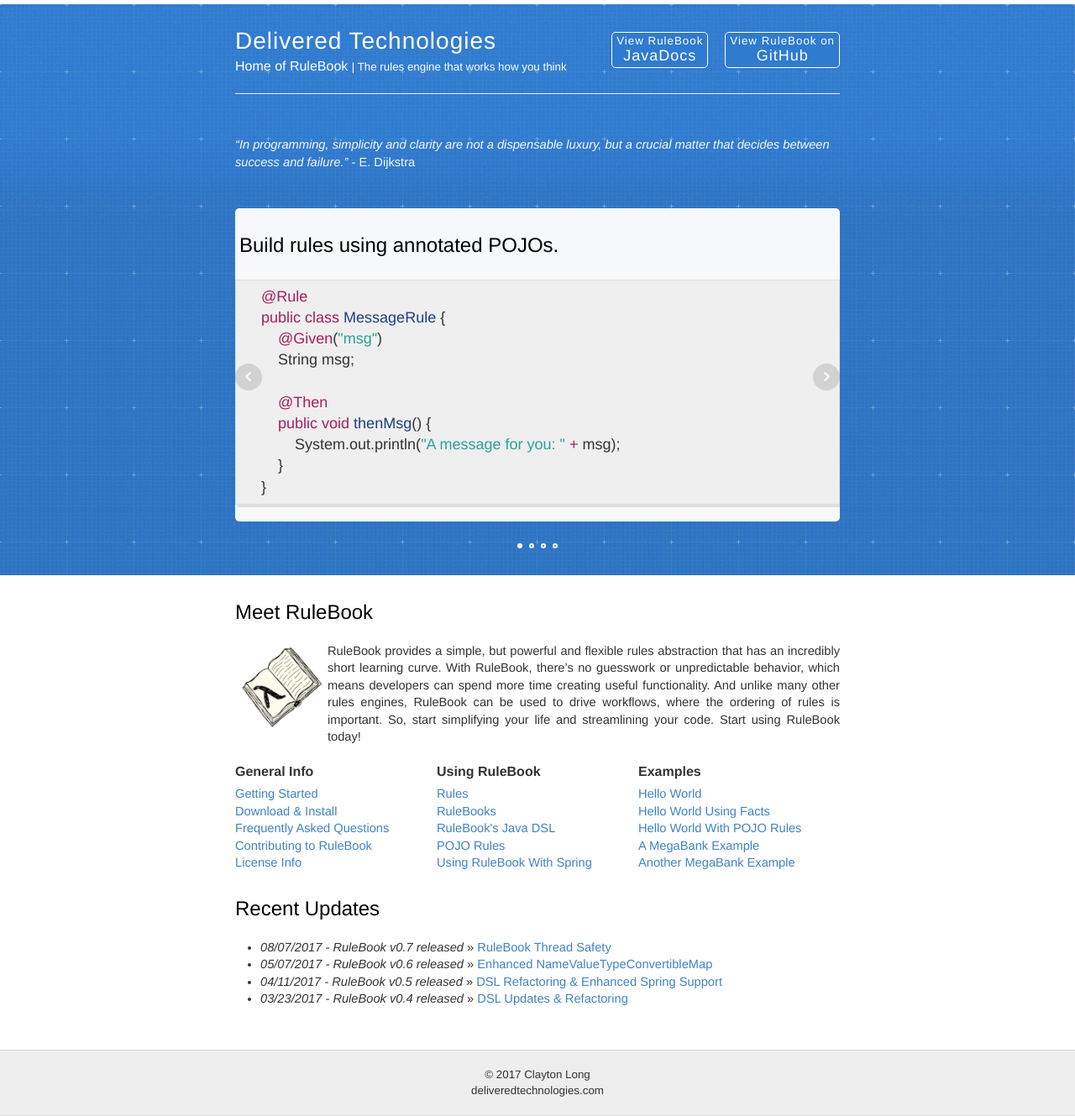
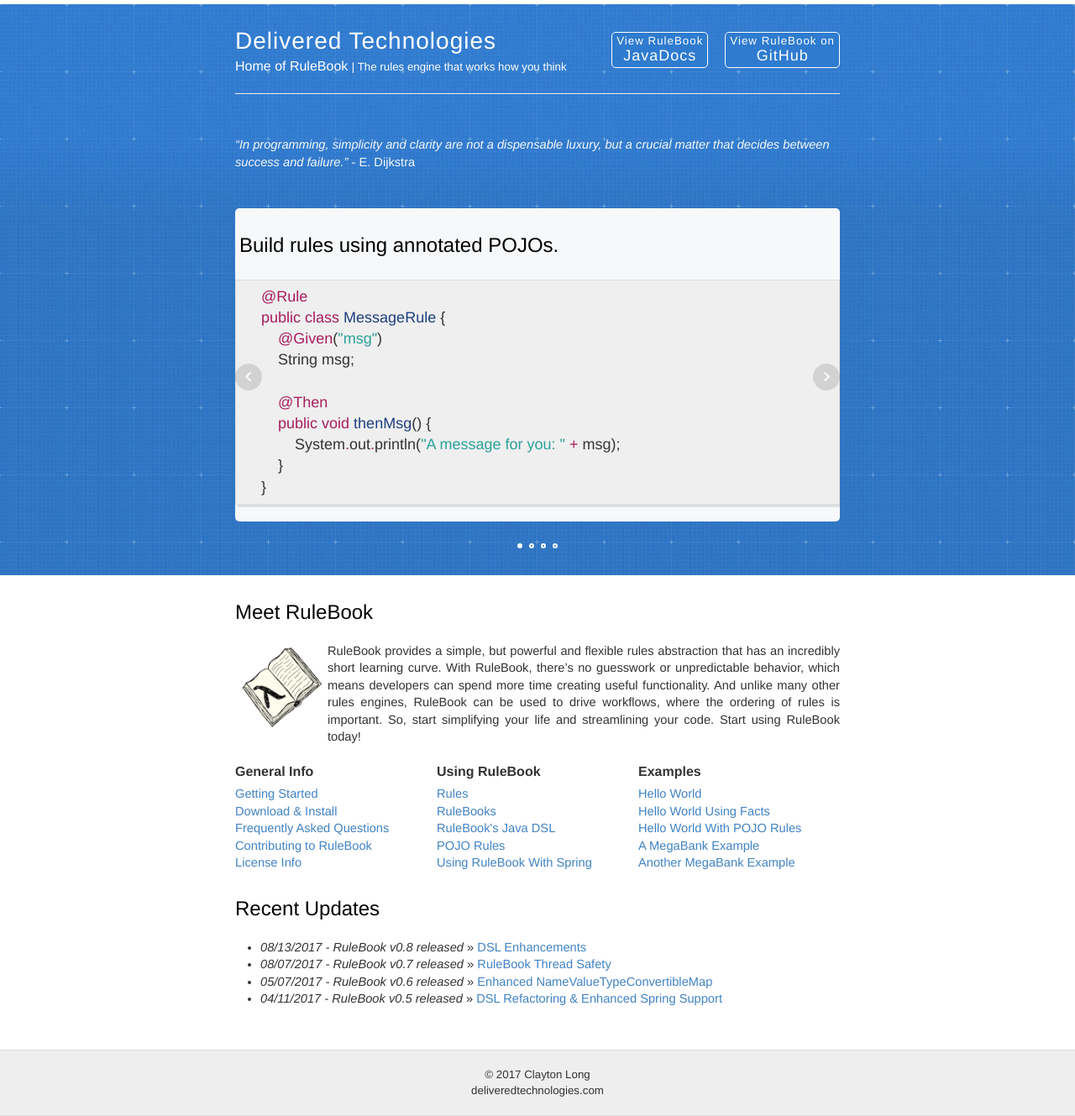
Before and after one commit to deliveredtechnologies/deliveredtechnologies.github.io, a Jekyll site: the page built from index.html, in a window 1280 px wide. Shown: the whole page at 84% size. Built offline with Jekyll 4.4.1, drawn with Linux system fonts in a browser that asks for light colours; nearby versions of some CDN libraries.

Commit message:
updated for v0.8

```diff
--- a/_layouts/default.html
+++ b/_layouts/default.html
@@ -83,14 +83,14 @@
     ruleBookFromPkg<span class="k">.</span>run(facts);</pre></div>
                         </li>
                         <li>
-                            <h2>Oh, and there's support for Spring too.</h2>
+                            <h2>Oh, and it works with Spring too.</h2>
                             <div class="highlight highlight-source-java"><pre>    <span class="k">@Configuration</span>
     <span class="k">public</span> <span class="k">class</span> <span class="en">SpringConfig</span> {
         <span class="c1">...</span>
 
         <span class="k">@Bean</span>
-        <span class="k">public</span> <span class="smi">RuleBookFactoryBean</span> <span class="en">springRuleBook</span>() {
-            <span class="k">return</span> <span class="k">new</span> <span class="smi">RuleBookFactoryBean</span>(<span class="smi">com.example.myrulebook.MyRuleBook</span>);
+        <span class="k">public</span> <span class="smi">RuleBook</span> <span class="en">springRuleBook</span>() {
+            <span class="k">return</span> <span class="k">new</span> <span class="smi">RuleBookRunner</span>(<span class="smi">com.example.myrulebook.MyRuleBook</span>);
         }
     }</pre></div>
                         </li>
@@ -119,32 +119,32 @@
                 <td><a href="https://github.com/rulebook-rules/rulebook#21-a-helloworld-example">Hello World</a></td>
             </tr>
             <tr>
-                <td><a href="https://github.com/rulebook-rules/rulebook/wiki/Download-and-Install">Download &amp; Install</a></td>
+                <td><a href="https://github.com/rulebook-rules/rulebook#1-getting-rulebook">Download &amp; Install</a></td>
                 <td><a href="https://github.com/rulebook-rules/rulebook/wiki/RuleBooks">RuleBooks</a></td>
                 <td><a href="https://github.com/rulebook-rules/rulebook#22-the-above-example-using-facts">Hello World Using Facts</a></td>
             </tr>
             <tr>
                 <td><a href="https://github.com/rulebook-rules/rulebook/wiki/Frequently-Asked-Questions">Frequently Asked Questions</a></td>
-                <td><a href="https://github.com/rulebook-rules/rulebook/wiki/RuleBook's-Java-DSL">RuleBook's Java DSL</a></td>
+                <td><a href="https://github.com/rulebook-rules/rulebook#3-the-java-domain-specific-language-explained">RuleBook's Java DSL</a></td>
                 <td><a href="https://github.com/rulebook-rules/rulebook#41-a-hello-world-example">Hello World With POJO Rules</a></td>
             </tr>
             <tr>
-                <td><a href="https://github.com/rulebook-rules/rulebook/wiki/How-to-Contribute">Contributing to RuleBook</a></td>
-                <td><a href="https://github.com/rulebook-rules/rulebook/wiki/POJO-Rules">POJO Rules</a></td>
+                <td><a href="https://github.com/rulebook-rules/rulebook#6-how-to-contribute">Contributing to RuleBook</a></td>
+                <td><a href="https://github.com/rulebook-rules/rulebook#4-pojo-rules">POJO Rules</a></td>
                 <td><a href="https://github.com/rulebook-rules/rulebook#23-a-slightly-more-complex-scenario">A MegaBank Example</a></td>
             </tr>
             <tr>
                 <td><a href="https://github.com/rulebook-rules/rulebook/blob/master/LICENSE.txt">License Info</a></td>
-                <td><a href="https://github.com/rulebook-rules/rulebook/wiki/Spring-Support">Using RuleBook With Spring</a></td>
+                <td><a href="https://github.com/rulebook-rules/rulebook#5-using-rulebook-with-spring">Using RuleBook With Spring</a></td>
                 <td><a href="https://github.com/rulebook-rules/rulebook#42-a-new-megabank-example-with-pojo-rules">Another MegaBank Example</a></td>
             </tr>
         </table>
         <h2>Recent Updates</h2>
         <ul>
+            <li><i>08/13/2017 - RuleBook v0.8 released</i> » <a href="https://github.com/rulebook-rules/rulebook/releases/tag/v0.7">DSL Enhancements</a></li>
             <li><i>08/07/2017 - RuleBook v0.7 released</i> » <a href="https://github.com/rulebook-rules/rulebook/releases/tag/v0.7">RuleBook Thread Safety</a></li>
             <li><i>05/07/2017 - RuleBook v0.6 released</i> » <a href="https://github.com/rulebook-rules/rulebook/releases/tag/v0.6">Enhanced NameValueTypeConvertibleMap</a></li>
             <li><i>04/11/2017 - RuleBook v0.5 released</i> » <a href="https://github.com/rulebook-rules/rulebook/releases/tag/v0.5">DSL Refactoring & Enhanced Spring Support</a></li>
-            <li><i>03/23/2017 - RuleBook v0.4 released</i> » <a href="https://github.com/rulebook-rules/rulebook/releases/tag/v0.4">DSL Updates & Refactoring</a></li>
         </ul>
     </div>
 
```
